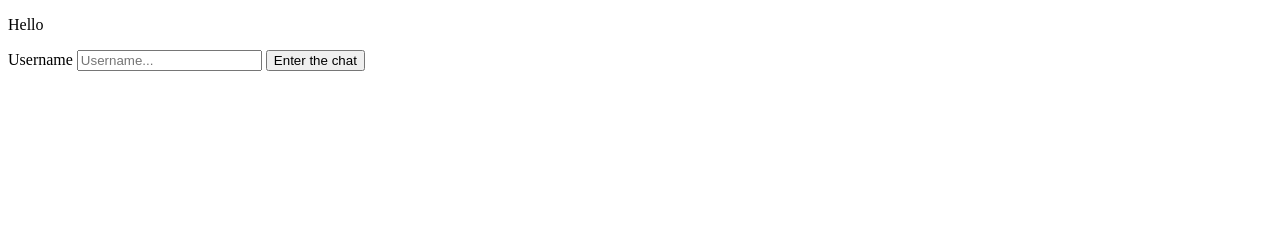
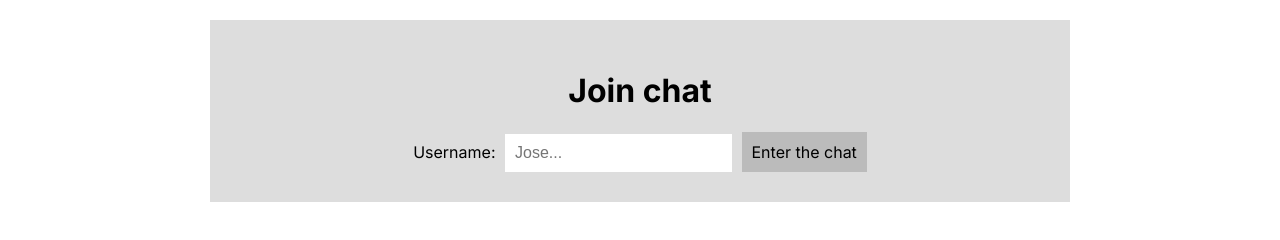
Before and after one commit to joalloce/chat-app-demo, a website: page public/index.html in a window 1280 px wide. Drawn offline with Linux system fonts and the light colour scheme; a web font is replaced by a local one.

Commit message:
Join chat styles ready.

```diff
--- a/public/css/styles.css
+++ b/public/css/styles.css
@@ -0,0 +1,59 @@
+@import url('https://fonts.googleapis.com/css2?family=Inter:wght@100;200;300;400;500;600;700&family=Oleo+Script+Swash+Caps:wght@400;700&family=Open+Sans:wght@300;400;500;600;700&display=swap');
+
+:root {
+  --background-color: #dddddd;
+  --button-color: #bbb;
+}
+
+body {
+  background: white;
+  margin: 20px;
+  font-family: "Inter";
+}
+
+ul {
+  list-style: none;
+}
+
+.container {
+  padding: 30px;
+  max-width: 1000px;
+  margin: 20px auto;
+  background: var(--background-color);
+  text-align: center;
+}
+
+.join-container {
+  text-align: center;
+  padding: 30px;
+  max-width: 800px;
+  margin: 20px auto;
+  background: var(--background-color);
+}
+
+.join-form label, input {
+  display: inline;
+}
+
+.join-form input {
+  margin-left: 5px;
+  margin-right: 5px;
+  padding: 10px;
+  border: none;
+  font-size: 1em;
+  box-sizing: border-box;
+}
+
+.join-form .button {
+  background-color: var(--button-color);
+  border: 0;
+  cursor: pointer;
+  font-size: 16px;
+  font-family: Inter;
+  padding: 10px;
+}
+
+.chat-container {
+  display: flex;
+  width: 100%;
+}
--- a/public/index.html
+++ b/public/index.html
@@ -5,11 +5,13 @@
   <title>Document</title>
 </head>
 <body>
-  <p>Hello</p>
-  <form action="chat.html">
-    <label for="user">Username</label>
-    <input type="text" name="username" id="username" placeholder="Username..." required/>
-    <button >Enter the chat</button>
-  </form>
+  <div class="join-container">
+    <h1>Join chat</h1>
+    <form class="join-form" action="chat.html">
+      <label for="user">Username:</label>
+      <input type="text" name="username" id="username" placeholder="Jose..." required/>
+      <button class="button">Enter the chat</button>
+    </form>
+  </div>
 </body>
 </html>
```
Also changed, not shown: public/chat.html (+9 -1 lines).
